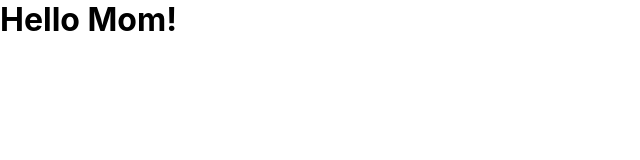
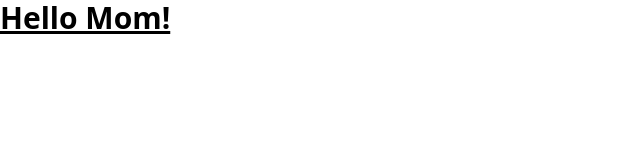
Before and after one commit to razak17/howdy, a Next.js app: page / in a window 1280 px wide. Shown: the top 160 px of the page, without its empty margins (0-640 px from the left). Built offline with nearby package versions, Linux system fonts and the light colour scheme.

Commit message:
chore(config): tailwindcss setup

```diff
--- a/pages/index.tsx
+++ b/pages/index.tsx
@@ -2,8 +2,8 @@
 
 const Home: NextPage = () => {
 	return (
-		<div>
-			<h1>Hello Mom!</h1>
+		<div className='text-3xl font-bold underline'>
+      Hello Mom!
 		</div>
 	);
 };
--- /dev/null
+++ b/postcss.config.js
@@ -0,0 +1,6 @@
+module.exports = {
+  plugins: {
+    tailwindcss: {},
+    autoprefixer: {},
+  },
+}
--- a/styles/globals.css
+++ b/styles/globals.css
@@ -1,12 +1,36 @@
-* {
+@tailwind base;
+@tailwind components;
+@tailwind utilities;
+
+html,
+body {
 	padding: 0;
 	margin: 0;
 	box-sizing: border-box;
-	font-family: -apple-system, BlinkMacSystemFont, Segoe UI, Roboto, Oxygen, Ubuntu, Cantarell,
-		Fira Sans, Droid Sans, Helvetica Neue, sans-serif;
 }
 
 a {
 	color: inherit;
 	text-decoration: none;
 }
+
+* {
+	box-sizing: border-box;
+}
+
+.videos::-webkit-scrollbar {
+	width: 0px;
+}
+
+::-webkit-scrollbar {
+	width: 4px;
+}
+
+::-webkit-scrollbar-thumb {
+	background-color: rgb(237, 237, 237);
+	border-radius: 40px;
+}
+
+::-webkit-scrollbar-track {
+	background-color: transparent;
+}
--- /dev/null
+++ b/tailwind.config.js
@@ -0,0 +1,41 @@
+/** @type {import('tailwindcss').Config} */
+module.exports = {
+	content: ['./pages/**/*.{js,ts,jsx,tsx}', './components/**/*.{js,ts,jsx,tsx}'],
+	theme: {
+		extend: {
+			width: {
+				1600: '1600px',
+				400: '400px',
+				450: '450px',
+				210: '210px',
+				550: '550px',
+				260: '260px',
+				650: '650px'
+			},
+			height: {
+				600: '600px',
+				280: '280px',
+				900: '900px',
+				458: '458px'
+			},
+			top: {
+				' 50%': '50%'
+			},
+			backgroundColor: {
+				primary: '#F1F1F2',
+				blur: '#030303'
+			},
+			colors: {
+				primary: 'rgb(22, 24, 35)'
+			},
+			height: {
+				'88vh': '88vh'
+			},
+			backgroundImage: {
+				'blurred-img':
+					"url('https://encrypted-tbn0.gstatic.com/images?q=tbn:ANd9GcSsaaJ7s4lqcBF4IDROVPzrlL5fexcwRmDlnuEYQenWTt1DejFY5kmYDref2a0Hp2eE4aw&usqp=CAU')"
+			}
+		}
+	},
+	plugins: []
+};
```
Also changed, not shown: package.json (+16 -1 lines), styles/Home.module.css (added), 2 other files (tests, documents, lock files or other folders).
